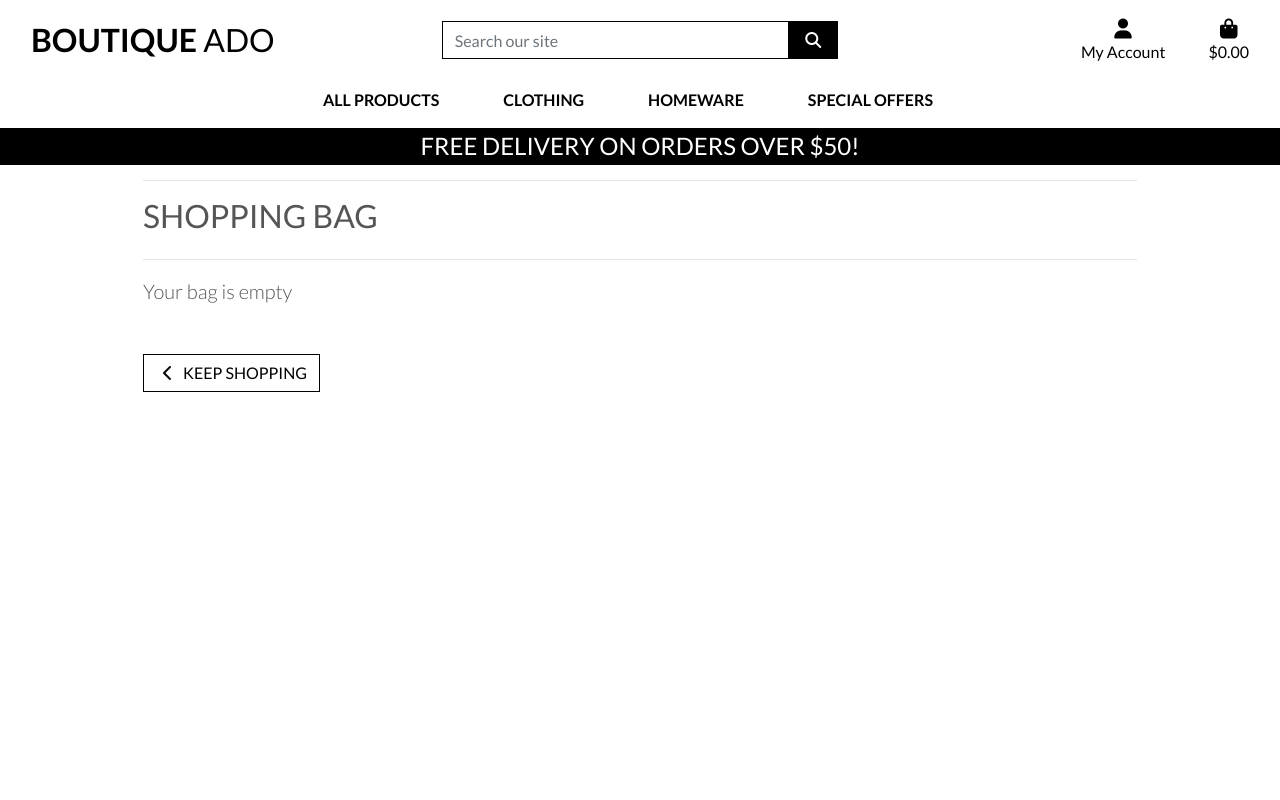
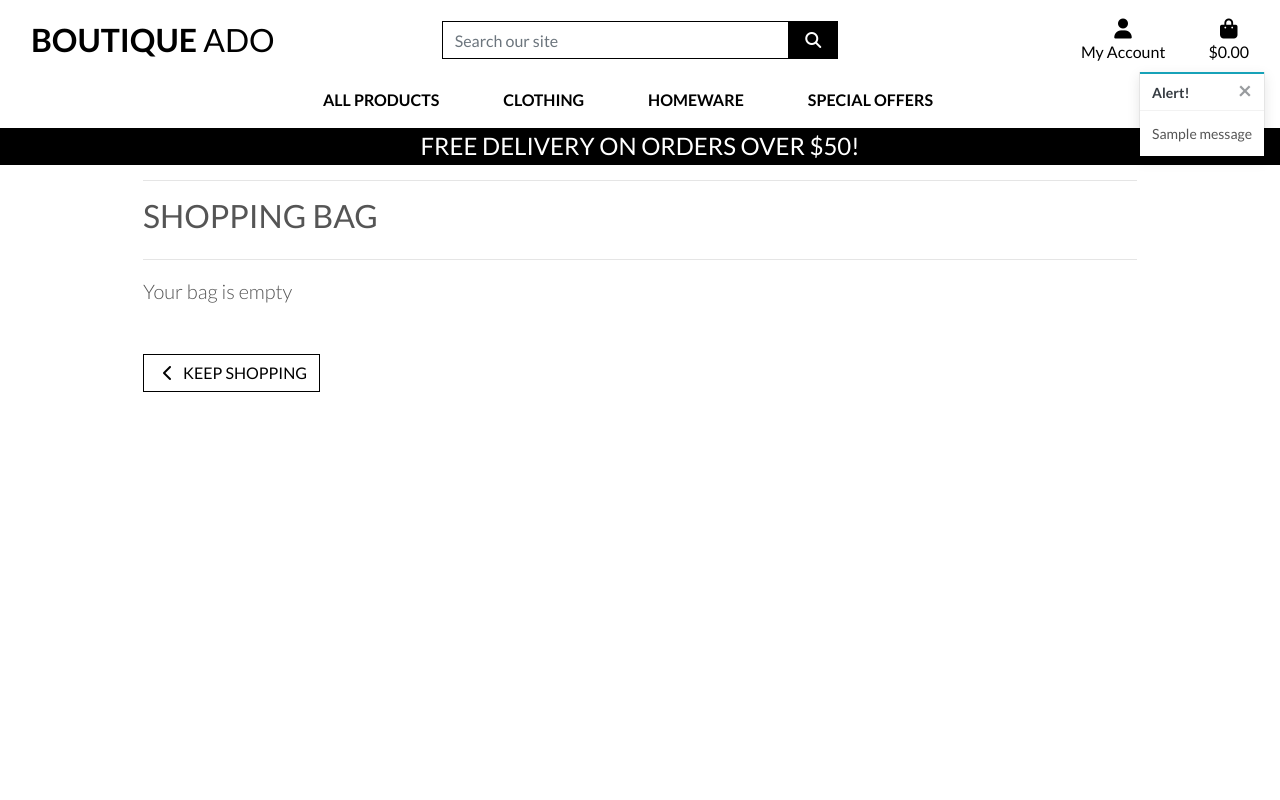
Before and after one commit to toddnedwards/boutique-ado-walkthrough, a Django app: page /bag/ in a window 1280 px wide. Run offline with Django 3.2, Linux system fonts and the light colour scheme; tables that the repository leaves empty hold one stand-in row (values such as "Sample post"); one stand-in notice (Sample message) is shown; some libraries are stand-ins or nearby versions.

Commit message:
added toasts

```diff
--- a/bag/views.py
+++ b/bag/views.py
@@ -1,4 +1,7 @@
 from django.shortcuts import render, redirect, reverse, HttpResponse
+from django.contrib import messages
+
+from products.models import Product
 
 # Create your views here.
 
@@ -10,6 +13,7 @@ def view_bag(request):
 def add_to_bag(request, item_id):
     """ Add a quantity of the specified product to the shopping bag """
 
+    product = Product.objects.get(pk=item_id)
     quantity = int(request.POST.get('quantity'))
     redirect_url = request.POST.get('redirect_url')
     size = None
@@ -30,6 +34,7 @@ def add_to_bag(request, item_id):
             bag[item_id] += quantity
         else:
             bag[item_id] = quantity
+            messages.success(request, f'Added {product.name} to your bag')
 
     request.session['bag'] = bag
     return redirect(redirect_url)
--- a/boutique_ado/settings.py
+++ b/boutique_ado/settings.py
@@ -17,8 +17,6 @@ from pathlib import Path
 BASE_DIR = Path(__file__).resolve().parent.parent
 
 
-# Quick-start development settings - unsuitable for production
-# See https://docs.djangoproject.com/en/3.2/howto/deployment/checklist/
 
 # SECURITY WARNING: keep the secret key used in production secret!
 SECRET_KEY = 'django-insecure-h1b_pe2qgas7)j95jqcn(v_dind(-$w(-_htzu11*+@-u52wz9'
@@ -79,6 +77,8 @@ TEMPLATES = [
         },
     },
 ]
+
+MESSAGE_STORAGE = 'django.contrib.messages.storage.session.SessionStorage'
 
 AUTHENTICATION_BACKENDS = [
     # Needed to login by username in Django admin, regardless of `allauth`
--- a/products/templates/products/product_detail.html
+++ b/products/templates/products/product_detail.html
@@ -83,7 +83,7 @@
                                                         <i class="fas fa-plus"></i>
                                                     </span>
                                                 </button>
-                                                </div>
+                                            </div>
                                     </div>
                                 </div>
                             </div>
--- a/static/css/base.css
+++ b/static/css/base.css
@@ -95,6 +95,21 @@ a.category-badge > span.badge:hover {
     cursor: pointer;
 }
 
+.message-container {
+    position: fixed;
+    top: 72px;
+    right: 15px;
+    z-index: 99999999999;
+}
+
+.custom-toast {
+    overflow: visible;
+}
+
+.toast-capper {
+    height: 2px;
+}
+
 /* -------------------------------- Media Queries */
 
 /* Slightly larger container on xl screens */
--- a/templates/base.html
+++ b/templates/base.html
@@ -112,7 +112,21 @@
         </header>
 
         {% if messages %}
-        <div class="message-container"></div>
+            <div class="message-container">
+                {% for message in messages %}
+                    {% with message.level as level %}
+                        {% if level == 40 %}
+                            {% include 'includes/toasts/toast_error.html' %}
+                        {% elif level == 30 %}
+                            {% include 'includes/toasts/toast_warning.html' %}
+                        {$ elif level == 25 $}
+                            {% include 'includes/toasts/toast_success.html' %}
+                        {% else %}
+                            {% include 'includes/toasts/toast_info.html' %}
+                        {% endif %}
+                    {% endwith %}
+                {% endfor %}
+            </div>
         {% endif %}
 
         {% block page_header %}
@@ -122,6 +136,9 @@
         {% endblock %}
 
         {% block postloadjs %}
+        <script type="text/javascript">
+            $('.toast').toast('show');
+        </script>
         {% endblock %}
 
     </body>
--- /dev/null
+++ b/templates/includes/toasts/toast_info.html
@@ -0,0 +1,13 @@
+<div class="toast custom-toast rounded-0 border-top-0" data-autohide="false">
+    <div class="arrow-up arrow-info"></div>
+    <div class="w-100 toast-capper bg-info"></div>
+    <div class="toast-header bg-white text-dark">
+        <strong class="mr-auto">Alert!</strong>
+        <button type="button" class="ml-2 mb-1 close text-dark" data-dismiss="toast" aria-label="Close">
+            <span aria-hidden="true">&times;</span>
+        </button>
+    </div>
+    <div class="toast-body bg-white">
+        {{ message }}
+    </div>
+</div>
```
Also changed, not shown: templates/includes/toasts/toast_error.html (added, +13 -0 lines), templates/includes/toasts/toast_success.html (added, +13 -0 lines), templates/includes/toasts/toast_warning.html (added, +13 -0 lines).
